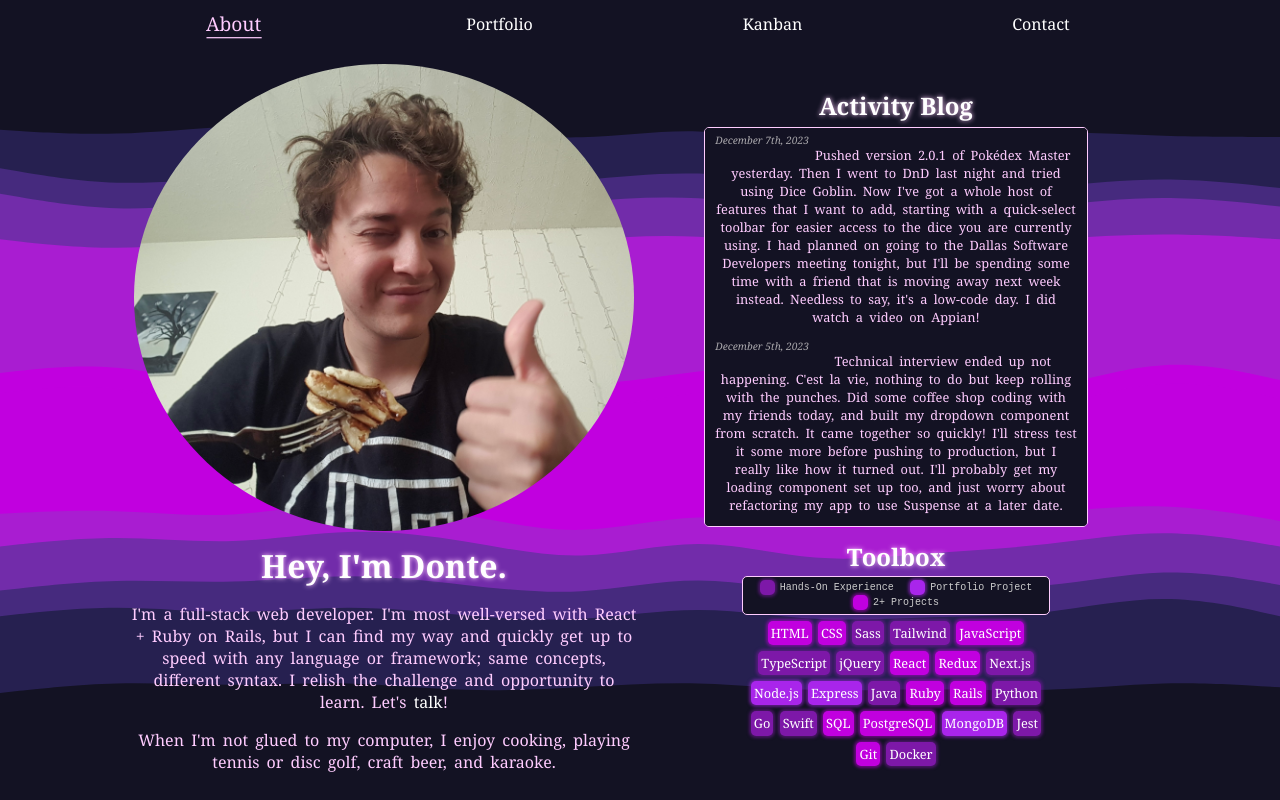
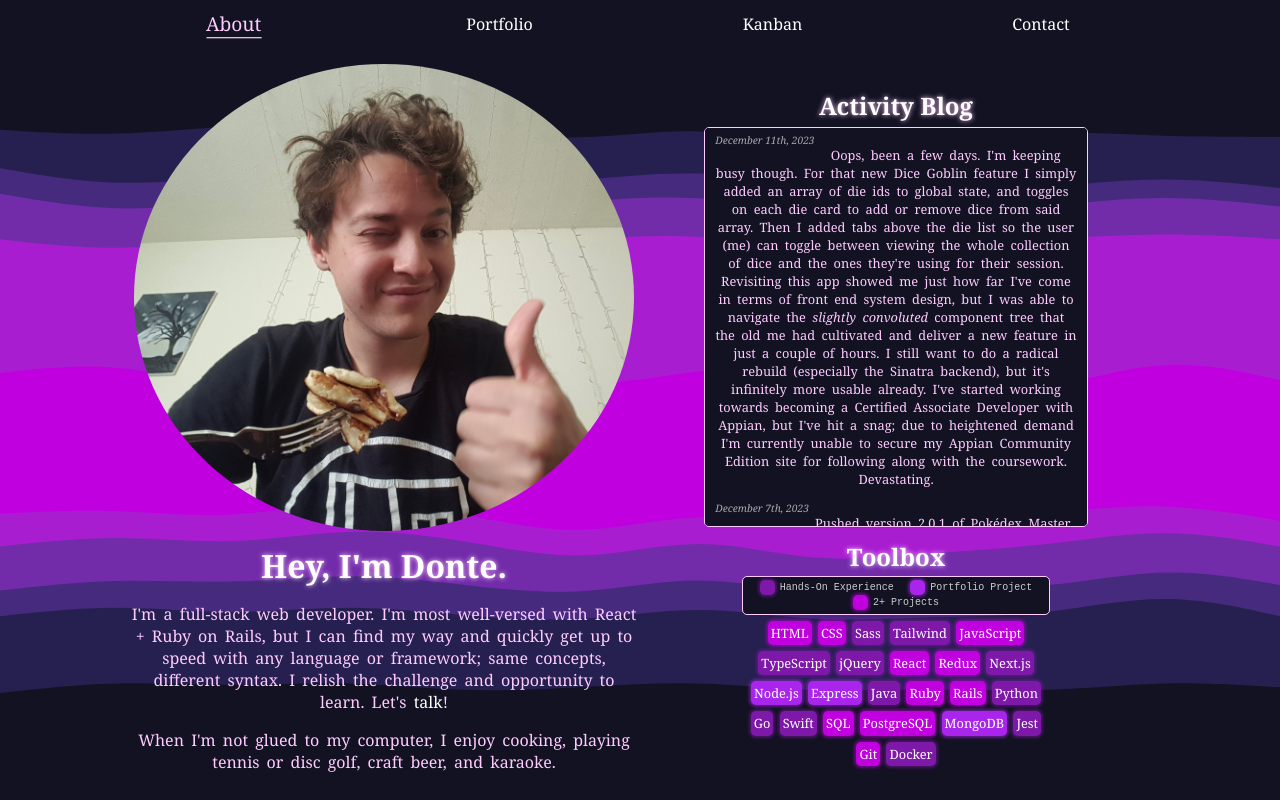
Before and after one commit to dawnteigh/dawnteigh.github.io, a React (Create React App) app: page /#/ in a window 1280 px wide. Built offline with nearby package versions, Linux system fonts and the light colour scheme.

Commit message:
12/11 entry

```diff
--- a/src/data/activity.js
+++ b/src/data/activity.js
@@ -1,4 +1,8 @@
 export const activity = [
+  {
+    date: "December 11th, 2023",
+    entry: `Oops, been a few days. I'm keeping busy though. For that new Dice Goblin feature I simply added an array of die ids to global state, and toggles on each die card to add or remove dice from said array. Then I added tabs above the die list so the user (me) can toggle between viewing the whole collection of dice and the ones they're using for their session. Revisiting this app showed me just how far I've come in terms of front end system design, but I was able to navigate the <i>slightly convoluted</i> component tree that the old me had cultivated and deliver a new feature in just a couple of hours. I still want to do a radical rebuild (especially the Sinatra backend), but it's infinitely more usable already. I've started working towards becoming a Certified Associate Developer with Appian, but I've hit a snag; due to heightened demand I'm currently unable to secure my Appian Community Edition site for following along with the coursework. Devastating.`
+  },
   {
     date: "December 7th, 2023",
     entry: "Pushed version 2.0.1 of Pokédex Master yesterday. Then I went to DnD last night and tried using Dice Goblin. Now I've got a whole host of features that I want to add, starting with a quick-select toolbar for easier access to the dice you are currently using. I had planned on going to the Dallas Software Developers meeting tonight, but I'll be spending some time with a friend that is moving away next week instead. Needless to say, it's a low-code day. I did watch a video on Appian!"
```
